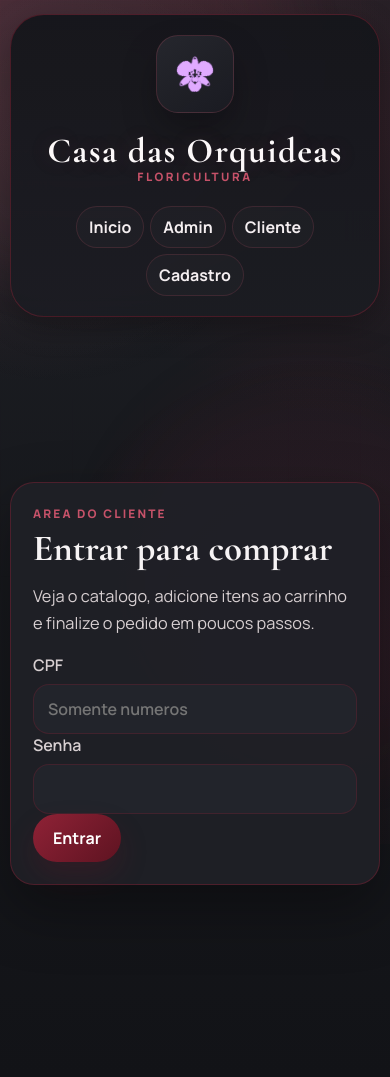
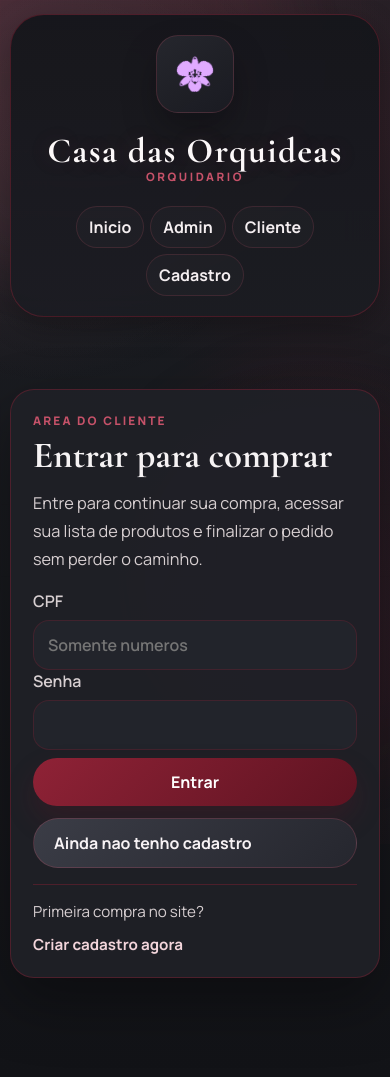
Before and after one commit to viniciusferrares6-dot/Casa-das-Orquideas-, a Flask app: page /cliente/login in a window 390 px wide. Run offline with Flask 3, Linux system fonts and the light colour scheme; data that the repository does not hold is empty.

Commit message:
Atualiza textos para orquidario

```diff
--- a/static/site.css
+++ b/static/site.css
@@ -308,7 +308,8 @@ main {
 .actions,
 .inline-form,
 .dashboard-grid,
-.meta-line {
+.meta-line,
+.section-actions {
     display: flex;
     gap: 12px;
 }
@@ -638,6 +639,33 @@ main {
     font-weight: 600;
 }
 
+.auth-actions {
+    display: grid;
+    gap: 12px;
+    margin-top: 8px;
+}
+
+.auth-helper {
+    display: flex;
+    justify-content: space-between;
+    gap: 12px;
+    margin-top: 16px;
+    padding-top: 16px;
+    border-top: 1px solid var(--line);
+    color: var(--muted);
+    font-size: 0.95rem;
+}
+
+.auth-helper a {
+    color: var(--accent-soft);
+    font-weight: 700;
+}
+
+.section-actions {
+    flex-wrap: wrap;
+    margin-top: 18px;
+}
+
 .form-grid {
     display: grid;
     grid-template-columns: repeat(auto-fit, minmax(180px, 1fr));
@@ -792,7 +820,9 @@ th {
     }
 
     .actions,
-    .inline-form {
+    .inline-form,
+    .section-actions,
+    .auth-helper {
         flex-wrap: wrap;
     }
 }
--- a/templates/base.html
+++ b/templates/base.html
@@ -17,7 +17,7 @@
                 </a>
                 <a class="brand-title" href="{{ url_for('index') }}">
                     <span class="brand-mark">Casa das Orquideas</span>
-                    <span class="brand-sub">Floricultura</span>
+                    <span class="brand-sub">Orquidario</span>
                 </a>
                 <nav class="nav">
                     <a href="{{ url_for('index') }}">Inicio</a>
--- a/templates/carrinho.html
+++ b/templates/carrinho.html
@@ -5,6 +5,9 @@
     <article class="panel grow">
         <p class="eyebrow">Carrinho</p>
         <h1>Seu carrinho</h1>
+        <div class="section-actions">
+            <a class="btn btn-secondary" href="{{ url_for('loja_cliente') }}">Continuar comprando</a>
+        </div>
         <div class="table-wrap">
             <table>
                 <thead><tr><th>Produto</th><th>Qtd</th><th>Unitario</th><th>Total</th><th></th></tr></thead>
@@ -33,6 +36,7 @@
         <p class="eyebrow">Resumo</p>
         <h2>Total</h2>
         <div class="price-big">R$ {{ "%.2f"|format(total) }}</div>
+        <p class="section-copy">Itens no carrinho: {{ itens_carrinho }}</p>
         <p class="pix-box">Pagamento PIX: <strong>{{ pix_key }}</strong></p>
         <form method="post" action="{{ url_for('checkout') }}">
             <button class="btn btn-primary full" type="submit">Finalizar compra</button>
--- a/templates/cliente_login.html
+++ b/templates/cliente_login.html
@@ -5,14 +5,22 @@
     <form class="auth-card" method="post">
         <p class="eyebrow">Area do cliente</p>
         <h1>Entrar para comprar</h1>
-        <p class="section-copy">Veja o catalogo, adicione itens ao carrinho e finalize o pedido em poucos passos.</p>
+        <p class="section-copy">Entre para continuar sua compra, acessar sua lista de produtos e finalizar o pedido sem perder o caminho.</p>
+        <input type="hidden" name="next" value="{{ proximo_destino }}">
         <label>CPF
             <input type="text" name="cpf" placeholder="Somente numeros" required>
         </label>
         <label>Senha
             <input type="password" name="password" required>
         </label>
-        <button class="btn btn-primary" type="submit">Entrar</button>
+        <div class="auth-actions">
+            <button class="btn btn-primary full" type="submit">Entrar</button>
+            <a class="btn btn-secondary full" href="{{ url_for('cliente_cadastro', next=proximo_destino) }}">Ainda nao tenho cadastro</a>
+        </div>
+        <div class="auth-helper">
+            <span>Primeira compra no site?</span>
+            <a href="{{ url_for('cliente_cadastro', next=proximo_destino) }}">Criar cadastro agora</a>
+        </div>
     </form>
 </section>
 {% endblock %}
--- a/web_app.py
+++ b/web_app.py
@@ -237,7 +237,7 @@ def client_required(view):
     def wrapped_view(**kwargs):
         if not session.get("client_id"):
             flash("Entre como cliente para continuar.", "warning")
-            return redirect(url_for("cliente_login"))
+            return redirect(url_for("cliente_login", next=request.full_path.rstrip("?")))
         return view(**kwargs)
 
     return wrapped_view
@@ -245,6 +245,15 @@ def client_required(view):
 
 def carrinho_atual():
     return session.setdefault("cart", [])
+
+
+def obter_destino_pos_login():
+    destino = request.values.get("next", "").strip()
+    if not destino or not destino.startswith("/"):
+        return url_for("loja_cliente")
+    if destino.startswith("//"):
+        return url_for("loja_cliente")
+    return destino
 
 
 @app.route("/health")
@@ -268,7 +277,7 @@ def index():
     catalogo_publico = {
         "nome": "Cattleya hibrida",
         "preco": "80,00",
-        "imagem": "Cattleya Roxa.jpg",
+        "imagem": "cattleya.site.jpeg",
         "descricao": (
             "Orquidea de flores grandes, perfumadas e vibrantes, ideal para quem quer destacar "
             "a beleza natural do ambiente com um toque elegante."
@@ -307,6 +316,7 @@ def admin_login():
 
 @app.route("/cliente/login", methods=["GET", "POST"])
 def cliente_login():
+    proximo_destino = obter_destino_pos_login()
     if request.method == "POST":
         cpf = normalizar_cpf(request.form.get("cpf"))
         senha = request.form.get("password", "")
@@ -317,13 +327,14 @@ def cliente_login():
             session["client_name"] = cliente["name"]
             session["cart"] = []
             flash("Login realizado com sucesso.", "success")
-            return redirect(url_for("loja_cliente"))
+            return redirect(proximo_destino)
         flash("CPF ou senha invalidos.", "error")
-    return render_template("cliente_login.html")
+    return render_template("cliente_login.html", proximo_destino=proximo_destino)
 
 
 @app.route("/cliente/cadastro", methods=["GET", "POST"])
 def cliente_cadastro():
+    proximo_destino = obter_destino_pos_login()
     if request.method == "POST":
         nome = request.form.get("name", "").strip()
         cpf = normalizar_cpf(request.form.get("cpf"))
@@ -334,10 +345,10 @@ def cliente_cadastro():
         confirmar = request.form.get("password_confirm", "")
         if not nome or len(cpf) != 11 or not senha:
             flash("Preencha nome, CPF valido e senha.", "error")
-            return render_template("cliente_cadastro.html")
+            return render_template("cliente_cadastro.html", proximo_destino=proximo_destino)
         if senha != confirmar:
             flash("As senhas nao conferem.", "error")
-            return render_template("cliente_cadastro.html")
+            return render_template("cliente_cadastro.html", proximo_destino=proximo_destino)
         db = get_db()
         try:
             db.execute(
@@ -359,10 +370,10 @@ def cliente_cadastro():
             db.commit()
         except sqlite3.IntegrityError:
             flash("Ja existe um cliente com esse CPF.", "error")
-            return render_template("cliente_cadastro.html")
+            return render_template("cliente_cadastro.html", proximo_destino=proximo_destino)
         flash("Cadastro concluido. Agora voce ja pode entrar.", "success")
-        return redirect(url_for("cliente_login"))
-    return render_template("cliente_cadastro.html")
+        return redirect(url_for("cliente_login", next=proximo_destino))
+    return render_template("cliente_cadastro.html", proximo_destino=proximo_destino)
 
 
 @app.route("/logout")
@@ -463,7 +474,8 @@ def loja_cliente():
     produtos = get_db().execute(
         "SELECT * FROM products WHERE status != 'Inativo' ORDER BY name"
     ).fetchall()
-    return render_template("cliente_loja.html", produtos=produtos)
+    itens_carrinho = sum(item["quantity"] for item in carrinho_atual())
+    return render_template("cliente_loja.html", produtos=produtos, itens_carrinho=itens_carrinho)
 
 
 @app.post("/carrinho/adicionar/<int:product_id>")
@@ -513,7 +525,13 @@ def adicionar_carrinho(product_id):
 def ver_carrinho():
     cart = carrinho_atual()
     total = sum(item["unit_price"] * item["quantity"] for item in cart)
-    return render_template("carrinho.html", cart=cart, total=total, pix_key=CONFIG["pix_key"])
+    return render_template(
+        "carrinho.html",
+        cart=cart,
+        total=total,
+        pix_key=CONFIG["pix_key"],
+        itens_carrinho=sum(item["quantity"] for item in cart),
+    )
 
 
 @app.post("/carrinho/remover/<int:product_id>")
```
Also changed, not shown: templates/cliente_cadastro.html (+6 -2 lines), templates/cliente_loja.html (+7 -0 lines), templates/index.html (+7 -7 lines), cattleya.site.jpeg (added).
